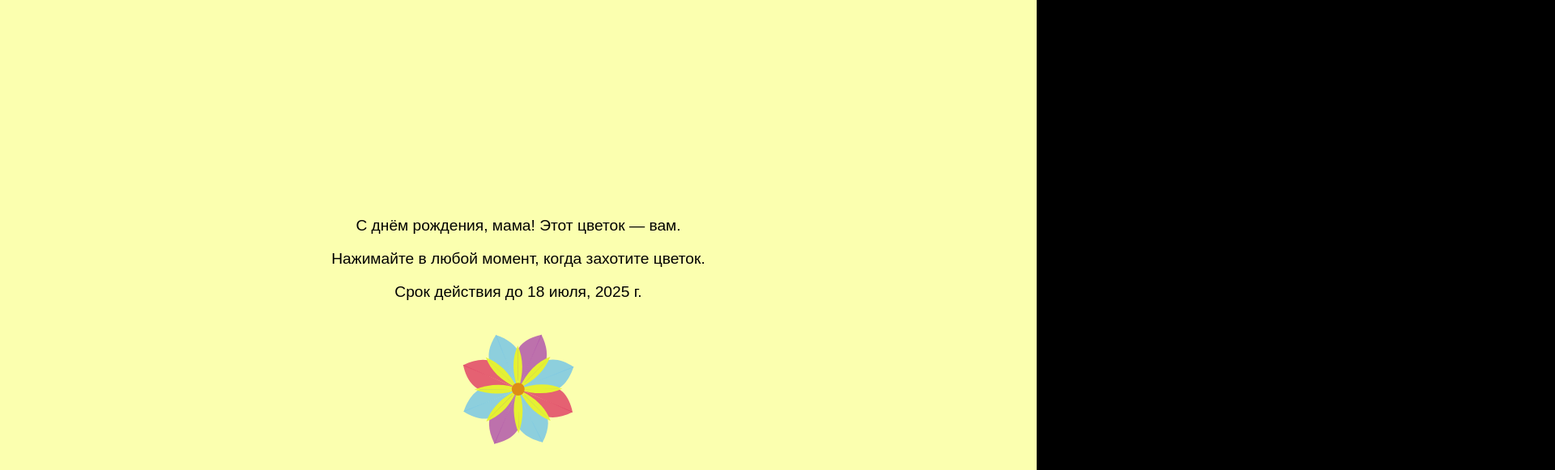
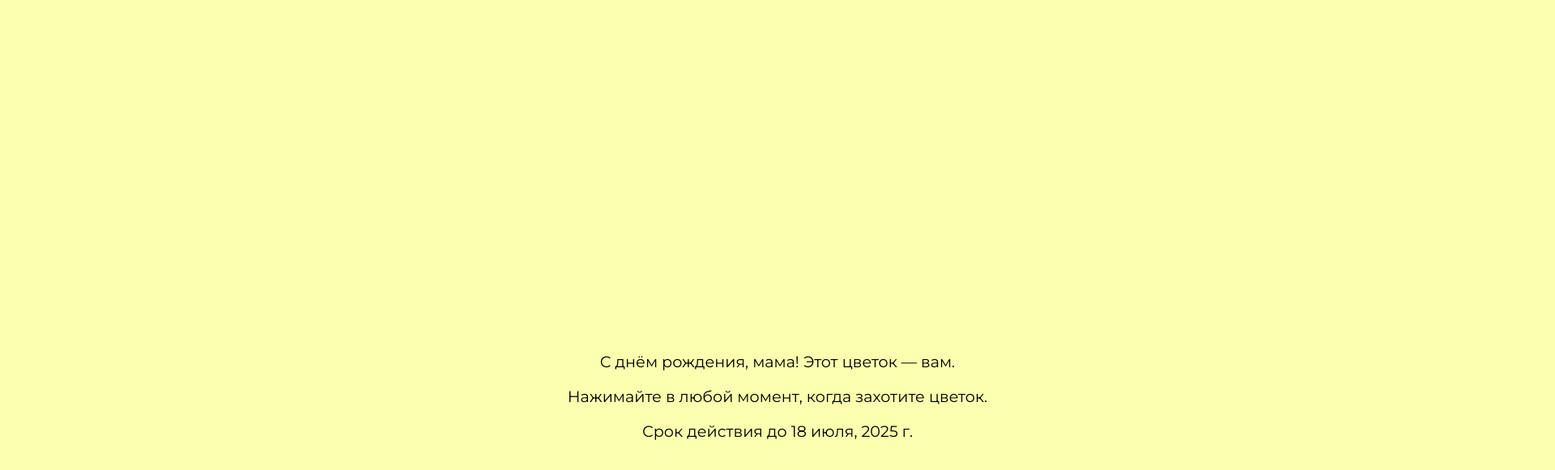
Before and after one commit to jinglebells2020/gul-al, a website: page index.html in a window 1280 px wide. Shown: the top 581 px of the page at 81% size, 1920 px wide, since content can reach past the window. Drawn offline with Linux system fonts and the light colour scheme.

Commit message:
Update index.html

```diff
--- a/index.html
+++ b/index.html
@@ -14,9 +14,9 @@
       flex-direction: column;
       justify-content: center;
       align-items: center;
-      height: 100vh;
-      width: 100vw;
-      font-family: sans-serif;
+      height: 150vh;
+      width: 150vw;
+      font-family: 'Montserrat', sans-serif;
     }
 
     #svg-button {
@@ -28,11 +28,11 @@
     }
 
     #svg-button svg {
-      width: 140px;
-      height: 140px;
+      width: 200px;
+      height: 200px;
     }
     svg {
-      width: 25vw;
+      width: 30vw;
       height: auto;
       display: block;
       margin: 0 auto;
```
